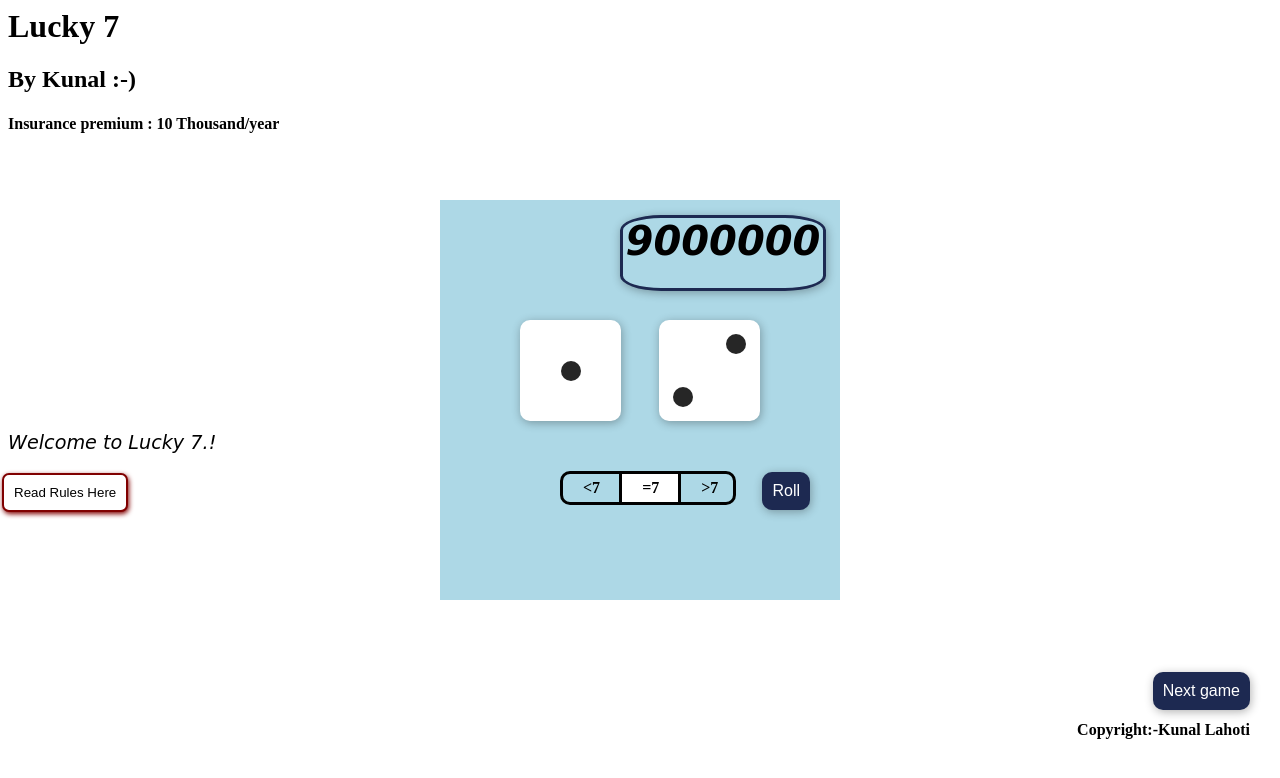
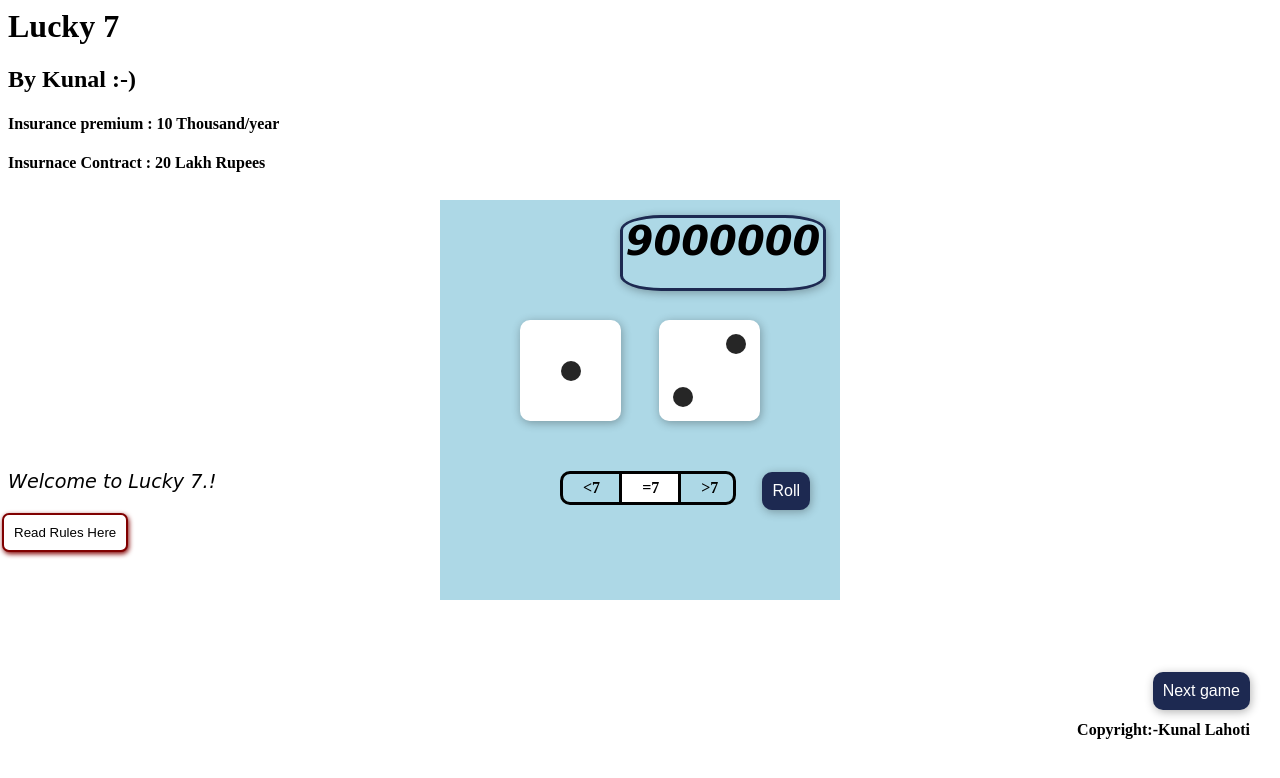
Before and after one commit to lahotikunal/insurance_sefi, a plain HTML site: page index.html in a window 1280 px wide. Shown: the top 778 px of the page. Drawn offline with Linux system fonts and the light colour scheme.

Commit message:
Update index.html

```diff
--- a/index.html
+++ b/index.html
@@ -2,6 +2,7 @@
      <h2>By Kunal :-)</h2>
 <h3 id="dis">Copyright:-Kunal Lahoti</h3>
 <h4 id="premium"> Insurance premium : 10 Thousand/year</h4>
+<h4 id="contract"> Insurnace Contract : 20 Lakh Rupees</h4>
 <img src="iiit-new _logo.png" class="w3-round" alt="Norway" style="margin:0px 1600px;width:228px;height:258px;">
 
     <p id="text-area">Welcome to Lucky 7.!</p>
```
